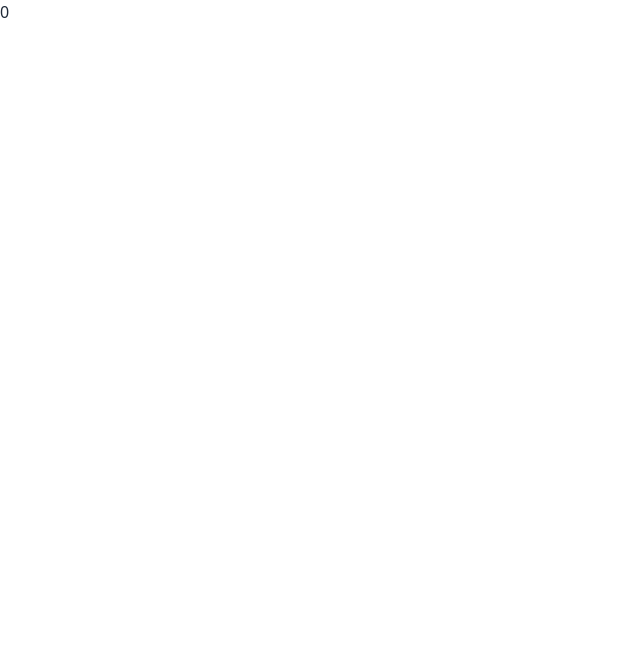
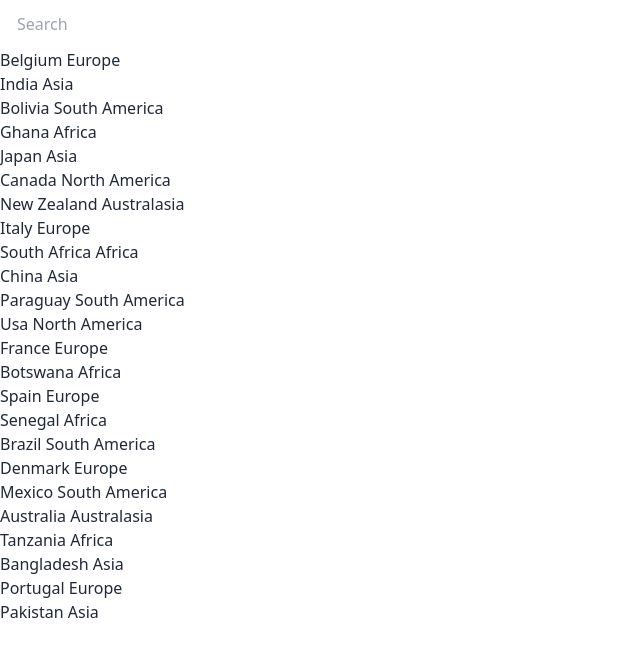
Before and after one commit to markbeep/Stupl, a React (Create React App) app in the folder frontend/: page /konsti in a window 1280 px wide. Shown: the top 656 px of the page, without its empty margins (0-640 px from the left). Built offline with nearby package versions, Linux system fonts and the light colour scheme.

Commit message:
failure Search Bar

```diff
--- a/frontend/src/pages/konsti.tsx
+++ b/frontend/src/pages/konsti.tsx
@@ -1,7 +1,63 @@
 import { useState } from "react";
 
 export const Konsti = () => {
-  const [counter, setCounter] = useState(0);
+  return (
+    <div>
+      <SearchBar></SearchBar>
+      <SearchBar2></SearchBar2>
+    </div>
+  );
+};
 
-  return <div>{counter} </div>;
+const SearchBar = () => {
+  return (
+    <input
+      type="text"
+      placeholder="Search"
+      className="input w-full max-w-xs"
+    />
+  );
 };
+
+export const SearchBar2 = () => {
+  const [searchInput, setSearchInput] = useState(0);
+
+  const countries = [
+    { name: "Belgium", continent: "Europe" },
+    { name: "India", continent: "Asia" },
+    { name: "Bolivia", continent: "South America" },
+    { name: "Ghana", continent: "Africa" },
+    { name: "Japan", continent: "Asia" },
+    { name: "Canada", continent: "North America" },
+    { name: "New Zealand", continent: "Australasia" },
+    { name: "Italy", continent: "Europe" },
+    { name: "South Africa", continent: "Africa" },
+    { name: "China", continent: "Asia" },
+    { name: "Paraguay", continent: "South America" },
+    { name: "Usa", continent: "North America" },
+    { name: "France", continent: "Europe" },
+    { name: "Botswana", continent: "Africa" },
+    { name: "Spain", continent: "Europe" },
+    { name: "Senegal", continent: "Africa" },
+    { name: "Brazil", continent: "South America" },
+    { name: "Denmark", continent: "Europe" },
+    { name: "Mexico", continent: "South America" },
+    { name: "Australia", continent: "Australasia" },
+    { name: "Tanzania", continent: "Africa" },
+    { name: "Bangladesh", continent: "Asia" },
+    { name: "Portugal", continent: "Europe" },
+    { name: "Pakistan", continent: "Asia" },
+  ];
+
+  return (
+    <>
+      {countries.map(({ name, continent }) => (
+        <p key={name}>
+          {" "}
+          {name} {continent}{" "}
+        </p>
+      ))}
+    </>
+
+  );
+};
```
Also changed, not shown: 1 other file (tests, documents, lock files or other folders).
